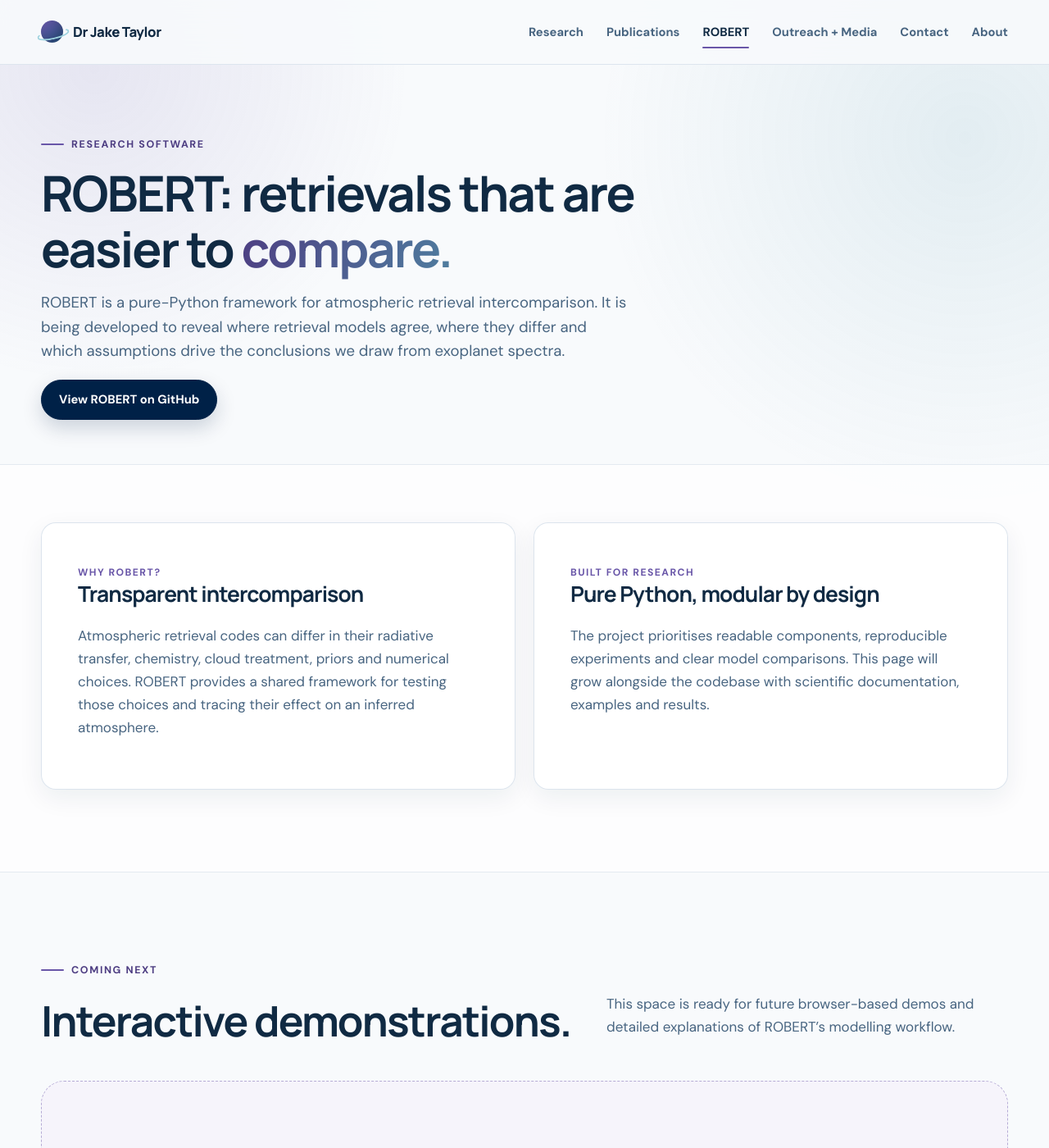
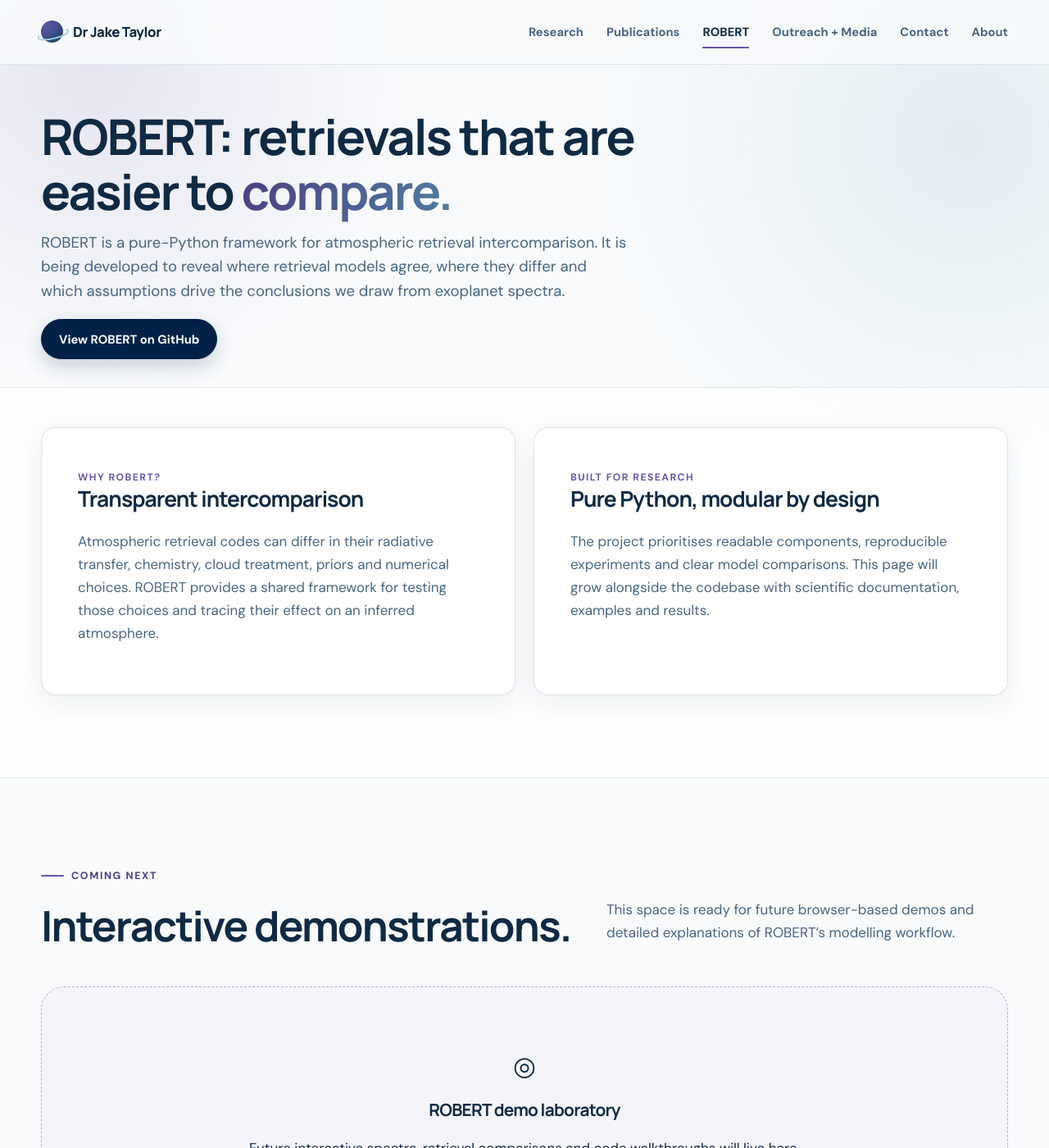
Before and after one commit to astrojaket/astrojaket.github.io, a Jekyll site: the page built from _pages/robert.html, in a window 1280 px wide and 1400 px high. Shown: the whole window at 82% size. Built offline with Jekyll 4.4.1, drawn with Linux system fonts in a browser that asks for light colours.

Commit message:
Tighten inner page headers

```diff
--- a/_pages/about.html
+++ b/_pages/about.html
@@ -7,7 +7,6 @@ permalink: /about/
 
 <header class="page-hero">
   <div class="page-hero-inner">
-    <span class="eyebrow">About</span>
     <h1>Researcher, developer and <span class="text-gradient">science communicator.</span></h1>
   </div>
 </header>
--- a/_pages/posts.html
+++ b/_pages/posts.html
@@ -7,7 +7,6 @@ permalink: /posts/
 
 <header class="page-hero media-hero">
   <div class="page-hero-inner">
-    <span class="eyebrow">Outreach + Media</span>
     <h1>Sharing the science behind <span class="text-gradient">distant worlds.</span></h1>
     <p>
       Selected interviews, public talks and press coverage about my research on exoplanet
--- a/_pages/publications.html
+++ b/_pages/publications.html
@@ -7,7 +7,6 @@ permalink: /publications/
 
 <header class="page-hero">
   <div class="page-hero-inner">
-    <span class="eyebrow">Publications</span>
     <h1>Research papers and <span class="text-gradient">collaborations.</span></h1>
     <p>Search my publication list by title, author, year or topic. Paper titles link to their NASA ADS records.</p>
   </div>
--- a/_pages/research.html
+++ b/_pages/research.html
@@ -7,7 +7,6 @@ permalink: /research/
 
 <header class="page-hero">
   <div class="page-hero-inner">
-    <span class="eyebrow">Research</span>
     <h1>Reading planetary atmospheres in <span class="text-gradient">starlight.</span></h1>
     <p>
       I study the physics and chemistry of exoplanet atmospheres—particularly how we can turn
--- a/_pages/robert.html
+++ b/_pages/robert.html
@@ -7,7 +7,6 @@ permalink: /robert/
 
 <header class="page-hero">
   <div class="page-hero-inner">
-    <span class="eyebrow">Research software</span>
     <h1>ROBERT: retrievals that are easier to <span class="text-gradient">compare.</span></h1>
     <p>
       ROBERT is a pure-Python framework for atmospheric retrieval intercomparison. It is being
--- a/assets/css/style.css
+++ b/assets/css/style.css
@@ -597,7 +597,7 @@ select {
 }
 
 .page-hero {
-  padding-block: clamp(58px, 6.5vw, 78px) clamp(38px, 4.5vw, 54px);
+  padding-block: clamp(36px, 4.5vw, 54px) clamp(22px, 3vw, 34px);
 }
 
 .page-hero-inner {
@@ -605,13 +605,9 @@ select {
   margin-inline: auto;
 }
 
-.page-hero .eyebrow {
-  margin-bottom: 16px;
-}
-
 .page-hero h1 {
   max-width: 860px;
-  margin-bottom: 18px;
+  margin-bottom: 14px;
   font-size: clamp(2.4rem, 4.7vw, 4rem);
 }
 
@@ -623,7 +619,7 @@ select {
 }
 
 .page-hero + .section {
-  padding-top: clamp(52px, 6vw, 70px);
+  padding-top: clamp(32px, 4vw, 48px);
 }
 
 .topic-stack {
@@ -1278,7 +1274,7 @@ select {
   }
 
   .page-hero {
-    padding-block: 48px 38px;
+    padding-block: 34px 24px;
   }
 
   .page-hero h1 {
@@ -1286,7 +1282,7 @@ select {
   }
 
   .page-hero + .section {
-    padding-top: 48px;
+    padding-top: 32px;
   }
 
   .hero-copy {
```
